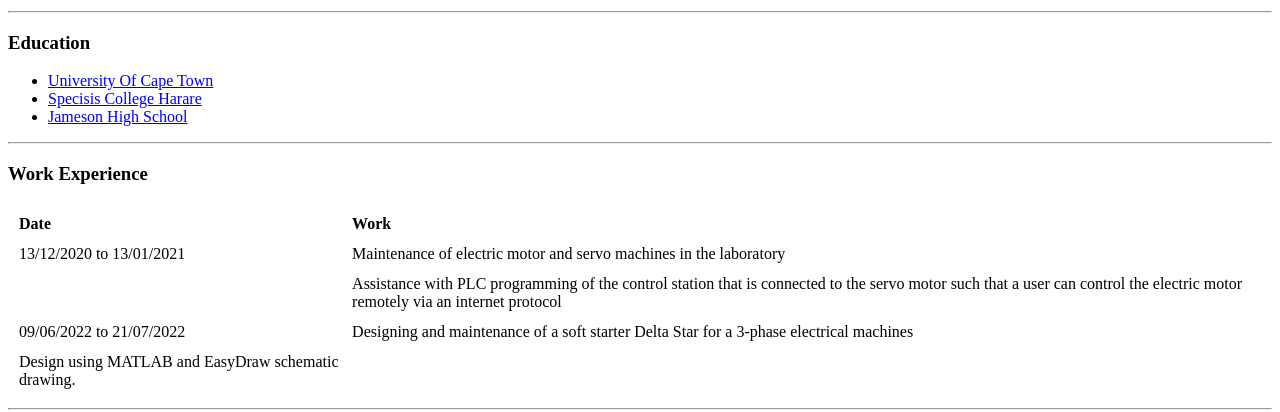
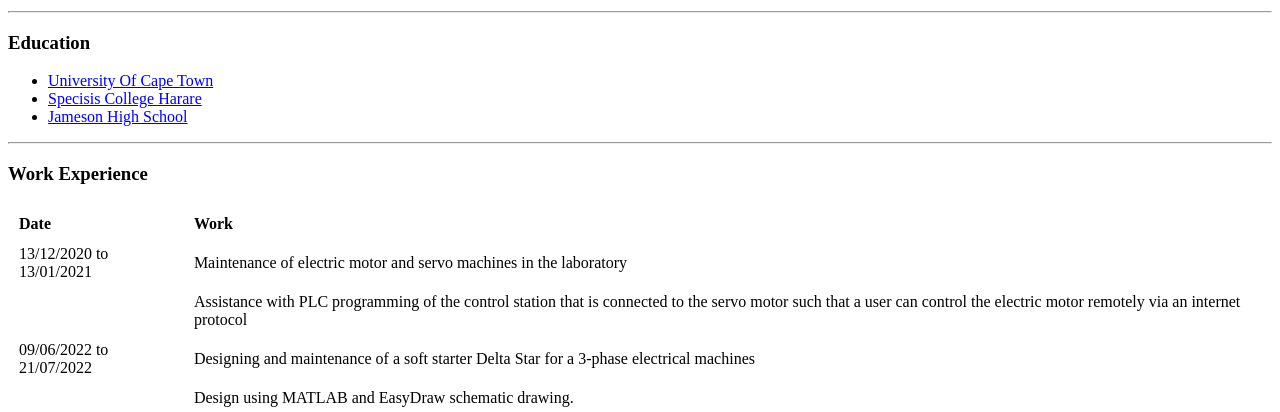
Before and after one commit to Lreezy/Resume, a plain HTML site: page index.html in a window 1280 px wide. Shown: the part 551-963 px from the top of the page. Drawn offline with Linux system fonts and the light colour scheme.

Commit message:
Update index.html

```diff
--- a/index.html
+++ b/index.html
@@ -47,9 +47,7 @@
              <td>09/06/2022 to 21/07/2022</td>
              <td>Designing and maintenance of a soft starter Delta Star for a 3-phase electrical
               machines</td>
-              <tr>
-                <td>Design using MATLAB and EasyDraw schematic drawing.</td>
-              </tr>
+              <tr><td></td><td>Design using MATLAB and EasyDraw schematic drawing.</td></tr>
             </tr>
           </tbody>
           <tfoot></tfoot>
```
